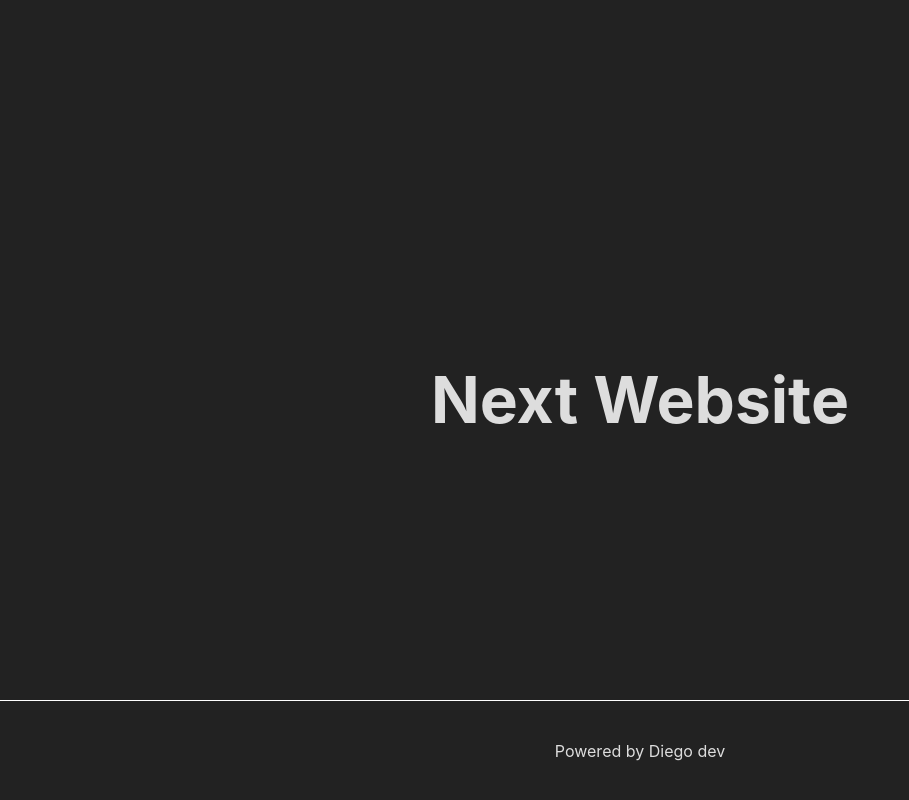
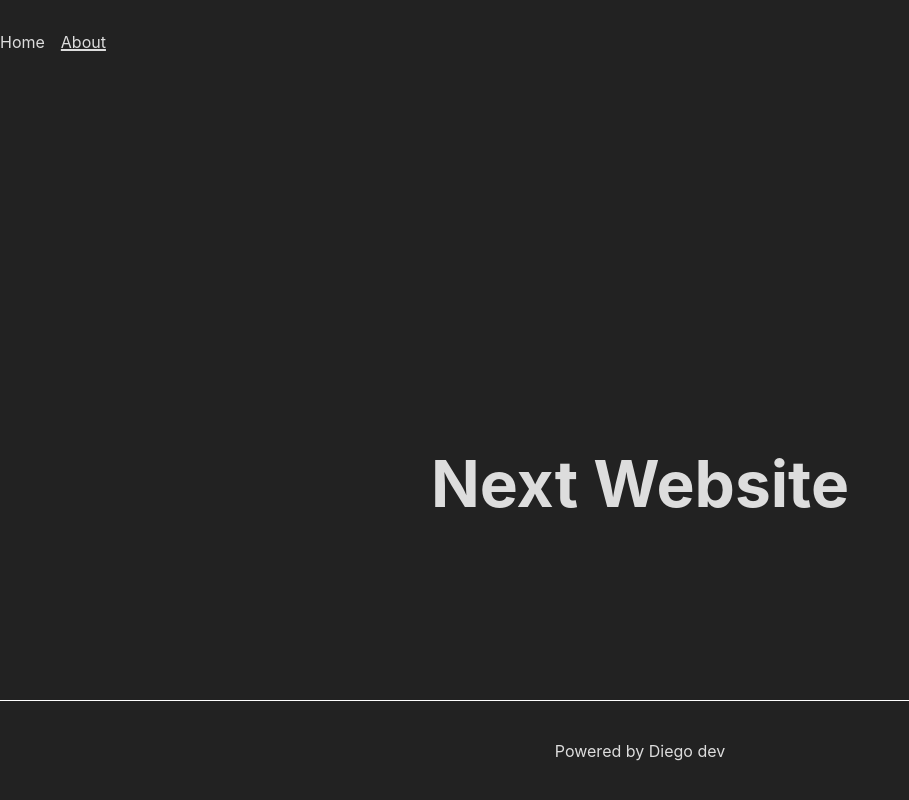
Before and after one commit to DiegoSousaSilva/next-site, a Next.js app: page / in a window 1280 px wide. Shown: the top 800 px of the page, without its empty margins (0-909 px from the left). Built offline with nearby package versions, Linux system fonts and the light colour scheme.

Commit message:
Component React: Navigation

```diff
--- /dev/null
+++ b/components/Navigation/index.tsx
@@ -0,0 +1,50 @@
+import { useRouter } from 'next/router'
+import Link from 'next/link'
+import { ReactNode } from 'react'
+import { List, Nav } from './styles'
+
+const LINK =[
+  {
+    name: "Home",
+    path: '/'
+  },
+  {
+    name: 'About',
+    path: '/about'
+  }
+]
+
+type NavAnchor ={
+  path: string
+  children: ReactNode
+}
+
+function NavAnchor ({ path, children }: NavAnchor){
+  return (
+    <Link href={path}>
+      <Nav>{children}</Nav>
+    </Link>
+  )
+}
+
+const Navigation: React.FC = () => {
+  const {pathname} = useRouter()
+  return (
+      <nav>
+        <List>
+          {
+            LINK.map(({name, path})=>(
+            <li key={path}>
+              {path == pathname
+              ? <span>{name}</span>
+              : <NavAnchor path={path}>{name}</NavAnchor>
+              }
+            </li>
+            ))
+          }
+        </List>
+      </nav>
+  );
+};
+
+export default Navigation;
--- /dev/null
+++ b/components/Navigation/styles.ts
@@ -0,0 +1,22 @@
+import styled from 'styled-components';
+
+export const List = styled.ul`
+  list-style: none;
+  padding: 1em 0;
+  display: flex;
+
+  & > * + *{
+    margin-left: 1rem
+  }
+`;
+
+export const Nav = styled.a`
+  text-decoration: underline 2px;
+
+  & :hover{
+    text-decoration: underline dotted 2px;
+  }
+  & :focus{
+    text-decoration: underline dotted 2px;
+  }
+`;
--- a/pages/index.tsx
+++ b/pages/index.tsx
@@ -1,6 +1,7 @@
 import Head from 'next/head'
 import Footer from '@components/Footer'
 import Header from '@components/Header'
+import Navigation from '@components/Navigation'
 
 export default function Home() {
   return (
@@ -10,6 +11,7 @@ export default function Home() {
       </Head>
 
       <main>
+        <Navigation/>
         <Header/>
       </main>
 
```
